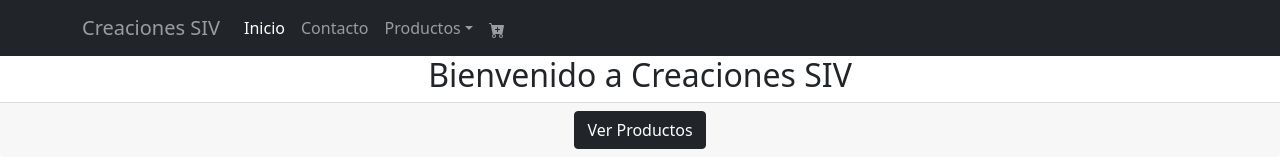
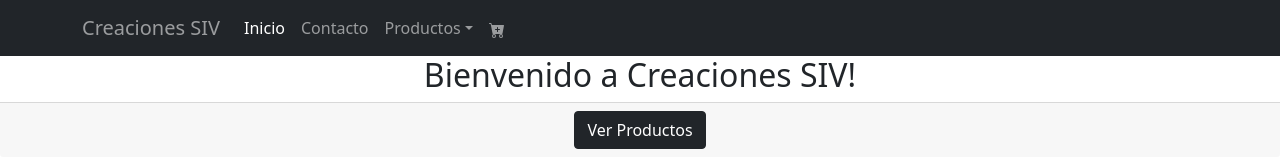
Before and after one commit to Ignacio-JL/SIVReact, a React (Create React App) app: page / in a window 1280 px wide. Shown: the top 160 px of the page. Built offline with nearby package versions, Linux system fonts and the light colour scheme.

Commit message:
modifique mi app.js o cualquier otra descripcion que deseen

```diff
--- a/src/App.js
+++ b/src/App.js
@@ -11,7 +11,7 @@ import Contact from './component/Contact/Contact';
 
 function App() {
 
-  const nombreTienda='Creaciones SIV';
+  const nombreTienda='Creaciones SIV!';
   return (
     <div className="App">
       <CartContextProvider>
```
